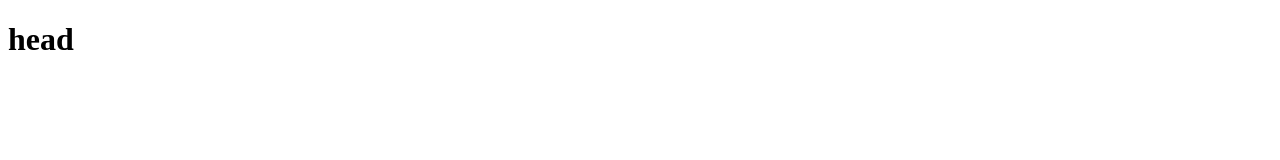
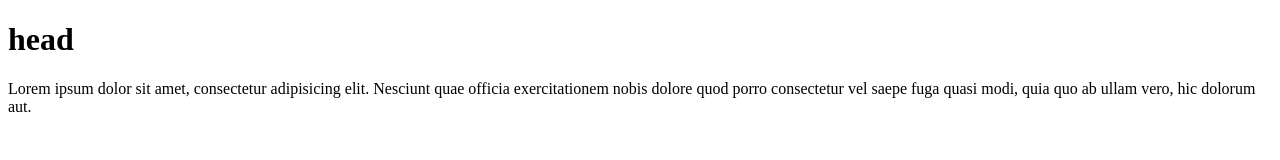
Before and after one commit to lugovtsev/testsite, a plain HTML site: page index.html in a window 1280 px wide. Drawn offline with Linux system fonts and the light colour scheme.

Commit message:
second commit

```diff
--- a/index.html
+++ b/index.html
@@ -6,6 +6,6 @@
 </head>
 <body>
 	<h1>head</h1>
-
+	<p>Lorem ipsum dolor sit amet, consectetur adipisicing elit. Nesciunt quae officia exercitationem nobis dolore quod porro consectetur vel saepe fuga quasi modi, quia quo ab ullam vero, hic dolorum aut.</p>
 </body>
 </html>
```
